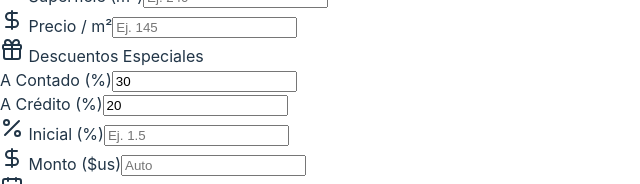
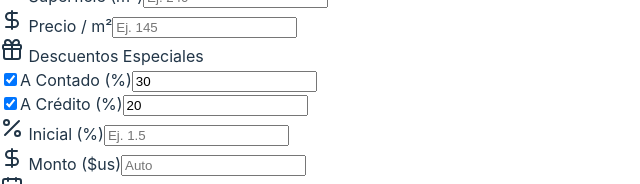
Before and after one commit to huguitoadm-OHSL/cotizador-celina-ohsl, a React app: page / in a window 1280 px wide. Shown: the part 419-603 px from the top of the page, without its empty margins (0-640 px from the left). Built offline with nearby package versions, Linux system fonts and the light colour scheme; the HTML template or start-up script is replaced by a standard one.

Commit message:
Update App.tsx

```diff
--- a/src/App.tsx
+++ b/src/App.tsx
@@ -20,6 +20,13 @@ export default function App() {
   const [descuentoContadoM2, setDescuentoContadoM2] = useState(0);
   const [aplicarBonoInicial, setAplicarBonoInicial] = useState(false);
 
+  // NUEVOS ESTADOS PARA ACTIVAR/DESACTIVAR DESCUENTOS
+  const [aplicarDescContadoPct, setAplicarDescContadoPct] = useState(true);
+  const [aplicarDescCreditoPct, setAplicarDescCreditoPct] = useState(true);
+  const [aplicarDescM2, setAplicarDescM2] = useState(true);
+  const [aplicarDescContadoM2, setAplicarDescContadoM2] = useState(true);
+  const [aplicarBonoInicialOtro, setAplicarBonoInicialOtro] = useState(true);
+
   // Estados de Inicial
   const [modoInicial, setModoInicial] = useState("porcentaje");
   const [inicialPorcentaje, setInicialPorcentaje] = useState("");
@@ -41,6 +48,13 @@ export default function App() {
     setUv(""); setMzn(""); setLote(""); setSuperficie(""); setPrecio("");
     setInicialPorcentaje(""); setInicialMonto(""); setAños("");
     setResultado(null); setProyectoPersonalizado("");
+
+    // Resetear activadores de descuento al cambiar de proyecto
+    setAplicarDescContadoPct(true);
+    setAplicarDescCreditoPct(true);
+    setAplicarDescM2(true);
+    setAplicarDescContadoM2(true);
+    setAplicarBonoInicialOtro(true);
 
     if (proyecto === "MUYURINA" || proyecto === "SANTA FE") {
       setDescuentoCredito(20); setDescuentoContado(30); setDescuentoM2(0); setDescuentoInicial(0); setDescuentoContadoM2(0); setAplicarBonoInicial(false);
@@ -77,10 +91,11 @@ export default function App() {
     const prec = Number(precio);
     const ans = Number(años);
 
-    const descCreditoPct = Number(descuentoCredito) / 100;
-    const descContadoPct = Number(descuentoContado) / 100;
-    const descM2Val = Number(descuentoM2);
-    const descContadoM2Val = Number(descuentoContadoM2);
+    // Condicionar los valores según si el checkbox está activado o no
+    const descCreditoPct = aplicarDescCreditoPct ? (Number(descuentoCredito) / 100) : 0;
+    const descContadoPct = aplicarDescContadoPct ? (Number(descuentoContado) / 100) : 0;
+    const descM2Val = aplicarDescM2 ? Number(descuentoM2) : 0;
+    const descContadoM2Val = aplicarDescContadoM2 ? Number(descuentoContadoM2) : 0;
 
     if (!sup || !prec || ans <= 0) {
       setResultado(null);
@@ -109,7 +124,7 @@ export default function App() {
     let descIniVal = 0;
     if ((proyecto === "LOS JARDINES" || proyecto === "CAÑAVERAL") && aplicarBonoInicial) {
        descIniVal = Math.min(cuota_inicial, 500); // Tope Bono Inicial $500
-    } else if (proyecto === "OTRO") {
+    } else if (proyecto === "OTRO" && aplicarBonoInicialOtro) {
        descIniVal = Math.min(Number(descuentoInicial), 500);
     }
 
@@ -175,15 +190,15 @@ export default function App() {
       valorContado: formatMoney(valor_contado),
       valorContadoBs: formatMoney(valor_contado * TIPO_CAMBIO),
       ahorroContado: formatMoney(monto_descuento_total_contado),
-      porcentajeContado: descuentoContado,
-      descuentoContadoM2: descContadoM2Val,
+      porcentajeContado: aplicarDescContadoPct ? descuentoContado : 0,
+      descuentoContadoM2: aplicarDescContadoM2 ? descContadoM2Val : 0,
 
       valorCredito: formatMoney(valor_credito),
       valorCreditoBs: formatMoney(valor_credito * TIPO_CAMBIO),
       ahorroCredito: formatMoney(monto_descuento_total_credito),
-      porcentajeCredito: descuentoCredito,
+      porcentajeCredito: aplicarDescCreditoPct ? descuentoCredito : 0,
 
-      descuentoM2: descM2Val,
+      descuentoM2: aplicarDescM2 ? descM2Val : 0,
       descuentoInicial: descIniVal,
 
       inicial: formatMoney(cuota_inicial),
@@ -199,7 +214,7 @@ export default function App() {
 
   useEffect(() => {
     calcular();
-  }, [modoInicial, aplicarBonoInicial, superficie, precio, inicialPorcentaje, inicialMonto, años, descuentoContado, descuentoCredito, descuentoM2, descuentoInicial, descuentoContadoM2]);
+  }, [modoInicial, aplicarBonoInicial, aplicarBonoInicialOtro, aplicarDescContadoPct, aplicarDescCreditoPct, aplicarDescM2, aplicarDescContadoM2, superficie, precio, inicialPorcentaje, inicialMonto, años, descuentoContado, descuentoCredito, descuentoM2, descuentoInicial, descuentoContadoM2]);
 
   // Mensaje de WhatsApp
   const enviarWhatsApp = () => {
@@ -224,8 +239,11 @@ export default function App() {
         arrContado.push(`$${descM2ContadoVal}/m²`);
     }
 
-    let textoDescContado = arrContado.length > 0 ? ` - ¡Con ${arrContado.join(' + ')} de descuento!` : "";
-    const contadoStr = `💰 *Contado${textoDescContado}*\n*Inversión:* $${resultado.valorContado} (Bs. ${resultado.valorContadoBs})\n\n`;
+    let contadoStr = "";
+    if (arrContado.length > 0) {
+        let textoDescContado = ` - ¡Con ${arrContado.join(' + ')} de descuento!`;
+        contadoStr = `💰 *Contado${textoDescContado}*\n*Inversión:* $${resultado.valorContado} (Bs. ${resultado.valorContadoBs})\n\n`;
+    }
 
     // --- Sección Crédito ---
     let arrCredito = [];
@@ -233,8 +251,11 @@ export default function App() {
     if (resultado.descuentoM2 > 0) arrCredito.push(`$${resultado.descuentoM2}/m²`);
     if (resultado.descuentoInicial > 0) arrCredito.push(`Bono Inicial Doble`);
 
-    let textoDescCredito = arrCredito.length > 0 ? ` - ¡Con ${arrCredito.join(' + ')} de descuento!` : "";
-    const creditoStr = `✅ *Crédito${textoDescCredito}*\n*Inversión:* $ ${resultado.valorCredito} (Bs. ${resultado.valorCreditoBs})\n\n`;
+    let creditoStr = "";
+    if (arrCredito.length > 0) {
+        let textoDescCredito = ` - ¡Con ${arrCredito.join(' + ')} de descuento!`;
+        creditoStr = `✅ *Crédito${textoDescCredito}*\n*Inversión:* $ ${resultado.valorCredito} (Bs. ${resultado.valorCreditoBs})\n\n`;
+    }
 
     // --- Plan de Financiamiento ---
     const financiamiento = `📊 *Plan de Financiamiento* (${resultado.plazo} años)\n` +
@@ -243,6 +264,7 @@ export default function App() {
 
     const cierre = `¿Le gustaría agendar una visita al terreno o prefiere una breve llamada para coordinar el cierre? Quedo a su disposición. 🤝`;
 
+    // Solo se concatenarán las secciones que no estén vacías
     const mensaje = saludo + ubicacion + precioLista + contadoStr + creditoStr + financiamiento + cierre;
     window.open(`https://wa.me/?text=${encodeURIComponent(mensaje)}`, '_blank');
   };
@@ -362,41 +384,54 @@ export default function App() {
                     {showDescPorcentaje && (
                       <>
                         <div className="space-y-1">
-                          <label className="text-[10px] font-bold text-slate-500">A Contado (%)</label>
-                          <input type="number" step="0.01" value={descuentoContado} onChange={e=>setDescuentoContado(e.target.value)} className="w-full bg-white/60 border border-white/60 rounded-lg p-2.5 outline-none focus:ring-2 focus:ring-emerald-400/50 transition-all font-bold text-slate-700 text-sm shadow-sm" />
+                          <label className="flex items-center gap-1.5 text-[10px] font-bold text-slate-500 cursor-pointer hover:text-slate-700 transition-colors">
+                            <input type="checkbox" checked={aplicarDescContadoPct} onChange={e => setAplicarDescContadoPct(e.target.checked)} className="w-3.5 h-3.5 rounded border-slate-300 accent-emerald-500 cursor-pointer" />
+                            A Contado (%)
+                          </label>
+                          <input type="number" step="0.01" disabled={!aplicarDescContadoPct} value={descuentoContado} onChange={e=>setDescuentoContado(e.target.value)} className={`w-full border rounded-lg p-2.5 outline-none transition-all font-bold text-sm shadow-sm ${aplicarDescContadoPct ? 'bg-white/60 border-white/60 text-slate-700 focus:ring-2 focus:ring-emerald-400/50' : 'bg-slate-100/50 border-slate-200/50 text-slate-400 opacity-60 cursor-not-allowed'}`} />
                         </div>
                         <div className="space-y-1">
-                          <label className="text-[10px] font-bold text-slate-500">A Crédito (%)</label>
-                          <input type="number" step="0.01" value={descuentoCredito} onChange={e=>setDescuentoCredito(e.target.value)} className="w-full bg-white/60 border border-white/60 rounded-lg p-2.5 outline-none focus:ring-2 focus:ring-emerald-400/50 transition-all font-bold text-slate-700 text-sm shadow-sm" />
+                          <label className="flex items-center gap-1.5 text-[10px] font-bold text-slate-500 cursor-pointer hover:text-slate-700 transition-colors">
+                            <input type="checkbox" checked={aplicarDescCreditoPct} onChange={e => setAplicarDescCreditoPct(e.target.checked)} className="w-3.5 h-3.5 rounded border-slate-300 accent-emerald-500 cursor-pointer" />
+                            A Crédito (%)
+                          </label>
+                          <input type="number" step="0.01" disabled={!aplicarDescCreditoPct} value={descuentoCredito} onChange={e=>setDescuentoCredito(e.target.value)} className={`w-full border rounded-lg p-2.5 outline-none transition-all font-bold text-sm shadow-sm ${aplicarDescCreditoPct ? 'bg-white/60 border-white/60 text-slate-700 focus:ring-2 focus:ring-emerald-400/50' : 'bg-slate-100/50 border-slate-200/50 text-slate-400 opacity-60 cursor-not-allowed'}`} />
                         </div>
                       </>
                     )}
                     {showDescM2 && (
                       <div className="space-y-1">
-                        <label className="text-[10px] font-bold text-slate-500">
+                        <label className="flex items-center gap-1.5 text-[10px] font-bold text-slate-500 cursor-pointer hover:text-slate-700 transition-colors">
+                          <input type="checkbox" checked={aplicarDescM2} onChange={e => setAplicarDescM2(e.target.checked)} className="w-3.5 h-3.5 rounded border-slate-300 accent-emerald-500 cursor-pointer" />
                           {["LOS JARDINES", "CAÑAVERAL"].includes(proyecto) ? "Crédito x m² ($us)" : "Desc. x m² ($us)"}
                         </label>
-                        <input type="number" step="0.01" value={descuentoM2} onChange={e=>setDescuentoM2(e.target.value)} className="w-full bg-white/60 border border-white/60 rounded-lg p-2.5 outline-none focus:ring-2 focus:ring-emerald-400/50 transition-all font-bold text-slate-700 text-sm shadow-sm" />
-                        {["LOS JARDINES", "CAÑAVERAL"].includes(proyecto) && <p className="text-[9px] text-emerald-600/80 font-bold mt-1">Tope $500</p>}
+                        <input type="number" step="0.01" disabled={!aplicarDescM2} value={descuentoM2} onChange={e=>setDescuentoM2(e.target.value)} className={`w-full border rounded-lg p-2.5 outline-none transition-all font-bold text-sm shadow-sm ${aplicarDescM2 ? 'bg-white/60 border-white/60 text-slate-700 focus:ring-2 focus:ring-emerald-400/50' : 'bg-slate-100/50 border-slate-200/50 text-slate-400 opacity-60 cursor-not-allowed'}`} />
+                        {["LOS JARDINES", "CAÑAVERAL"].includes(proyecto) && <p className={`text-[9px] font-bold mt-1 ${aplicarDescM2 ? 'text-emerald-600/80' : 'text-slate-400'}`}>Tope $500</p>}
                       </div>
                     )}
                     {showDescContadoM2 && (
                       <div className="space-y-1">
-                        <label className="text-[10px] font-bold text-slate-500">Contado x m² ($us)</label>
-                        <input type="number" step="0.01" min="0" value={descuentoContadoM2} onChange={e=>setDescuentoContadoM2(e.target.value)} placeholder={proyecto === "LOS JARDINES" ? "Ej. 2" : "Ej. 4"} className="w-full bg-white/60 border border-white/60 rounded-lg p-2.5 outline-none focus:ring-2 focus:ring-emerald-400/50 transition-all font-bold text-slate-700 text-sm shadow-sm" />
-                        <p className="text-[9px] text-emerald-600/80 font-bold mt-1">
+                        <label className="flex items-center gap-1.5 text-[10px] font-bold text-slate-500 cursor-pointer hover:text-slate-700 transition-colors">
+                          <input type="checkbox" checked={aplicarDescContadoM2} onChange={e => setAplicarDescContadoM2(e.target.checked)} className="w-3.5 h-3.5 rounded border-slate-300 accent-emerald-500 cursor-pointer" />
+                          Contado x m² ($us)
+                        </label>
+                        <input type="number" step="0.01" min="0" disabled={!aplicarDescContadoM2} value={descuentoContadoM2} onChange={e=>setDescuentoContadoM2(e.target.value)} placeholder={proyecto === "LOS JARDINES" ? "Ej. 2" : "Ej. 4"} className={`w-full border rounded-lg p-2.5 outline-none transition-all font-bold text-sm shadow-sm ${aplicarDescContadoM2 ? 'bg-white/60 border-white/60 text-slate-700 focus:ring-2 focus:ring-emerald-400/50' : 'bg-slate-100/50 border-slate-200/50 text-slate-400 opacity-60 cursor-not-allowed'}`} />
+                        <p className={`text-[9px] font-bold mt-1 ${aplicarDescContadoM2 ? 'text-emerald-600/80' : 'text-slate-400'}`}>
                           {proyecto === "CAÑAVERAL" ? "Tope $1,200" : "Sin límite"}
                         </p>
                       </div>
                     )}
                     {showBonoInicial && proyecto === "OTRO" && (
                       <div className="space-y-1">
-                        <label className="text-[10px] font-bold text-slate-500">Bono Inicial ($us)</label>
-                        <input type="number" step="0.01" max="500" value={descuentoInicial} onChange={e=>{
+                        <label className="flex items-center gap-1.5 text-[10px] font-bold text-slate-500 cursor-pointer hover:text-slate-700 transition-colors">
+                          <input type="checkbox" checked={aplicarBonoInicialOtro} onChange={e => setAplicarBonoInicialOtro(e.target.checked)} className="w-3.5 h-3.5 rounded border-slate-300 accent-emerald-500 cursor-pointer" />
+                          Bono Inicial ($us)
+                        </label>
+                        <input type="number" step="0.01" max="500" disabled={!aplicarBonoInicialOtro} value={descuentoInicial} onChange={e=>{
                           let v = Number(e.target.value);
                           setDescuentoInicial(v > 500 ? 500 : v);
-                        }} className="w-full bg-white/60 border border-white/60 rounded-lg p-2.5 outline-none focus:ring-2 focus:ring-emerald-400/50 transition-all font-bold text-slate-700 text-sm shadow-sm" />
-                        <p className="text-[9px] text-emerald-600/80 font-bold mt-1">Máx. permitido $500</p>
+                        }} className={`w-full border rounded-lg p-2.5 outline-none transition-all font-bold text-sm shadow-sm ${aplicarBonoInicialOtro ? 'bg-white/60 border-white/60 text-slate-700 focus:ring-2 focus:ring-emerald-400/50' : 'bg-slate-100/50 border-slate-200/50 text-slate-400 opacity-60 cursor-not-allowed'}`} />
+                        <p className={`text-[9px] font-bold mt-1 ${aplicarBonoInicialOtro ? 'text-emerald-600/80' : 'text-slate-400'}`}>Máx. permitido $500</p>
                       </div>
                     )}
                   </div>
@@ -455,7 +490,7 @@ export default function App() {
                         className="w-full bg-white/50 backdrop-blur-sm border border-white/60 rounded-xl p-3 outline-none focus:bg-white/80 focus:ring-2 focus:ring-indigo-400/50 transition-all font-bold text-slate-700 shadow-sm appearance-none pr-8 cursor-pointer"
                       >
                         <option value="" disabled hidden>Selec.</option>
-                        {[...Array(14)].map((_, i) => (
+                        {[...Array(10)].map((_, i) => (
                           <option key={i + 1} value={i + 1}>{i + 1} {i === 0 ? 'Año' : 'Años'}</option>
                         ))}
                       </select>
```
